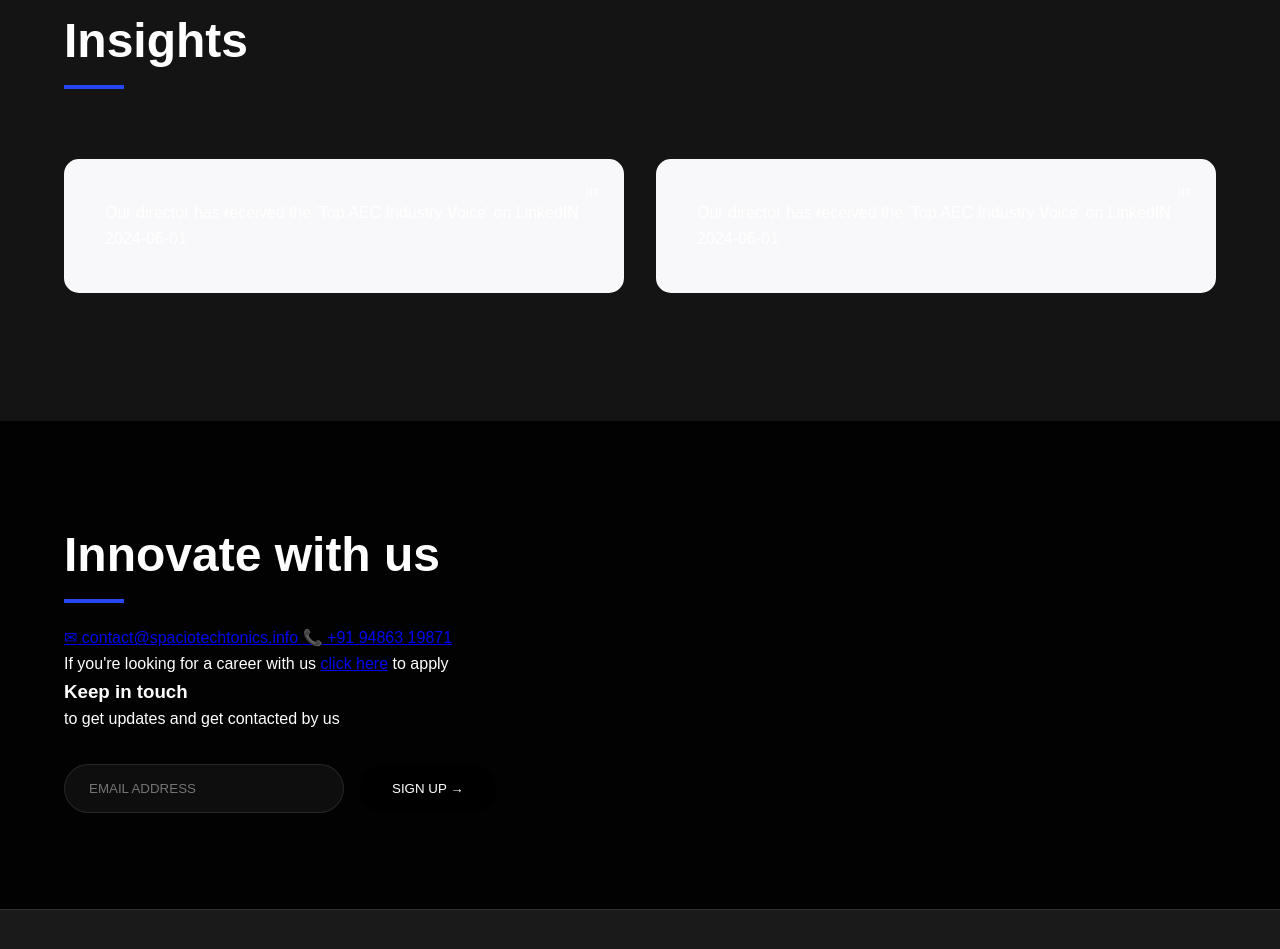
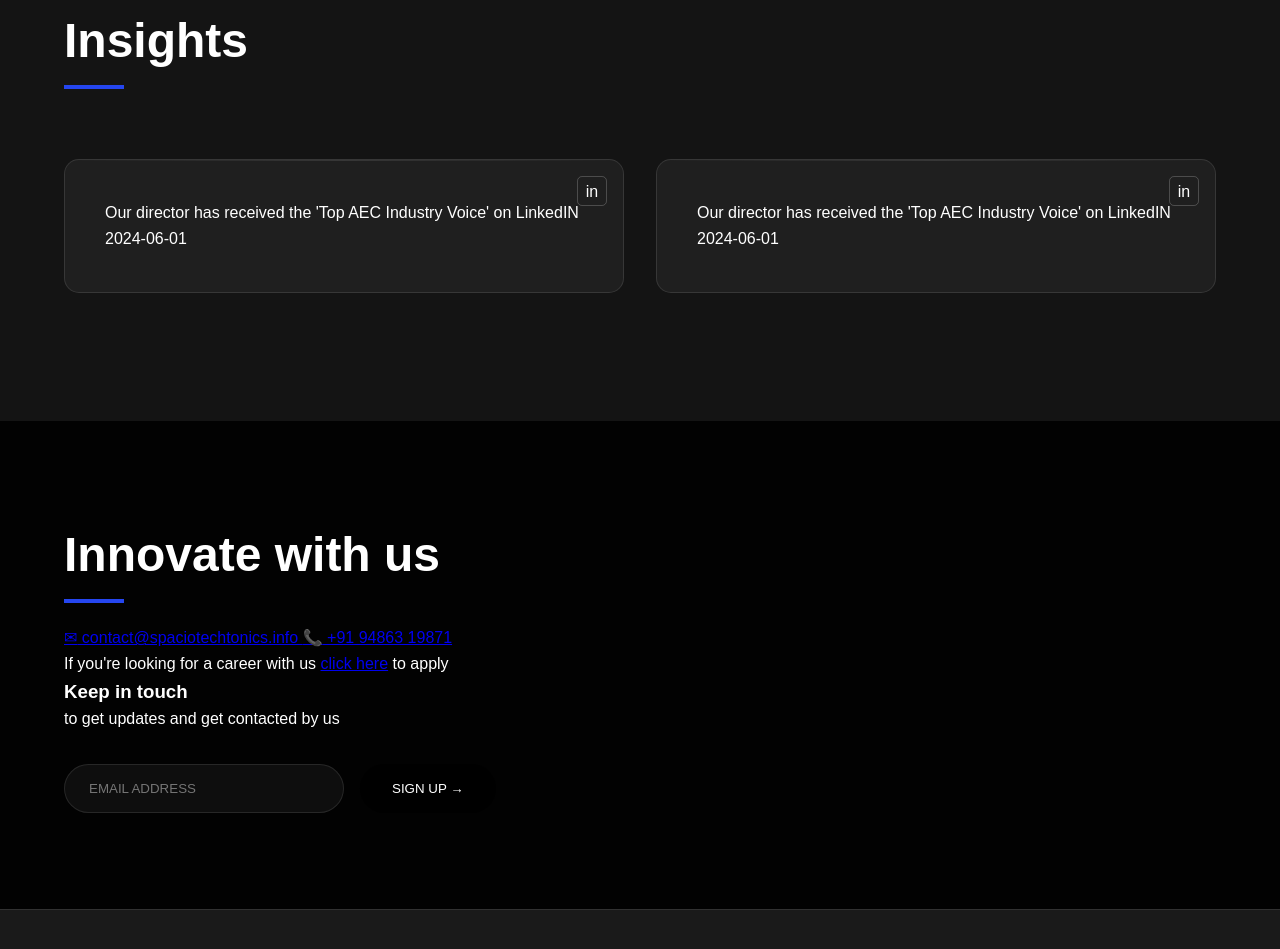
Before and after one commit to pratyek/assignment-, a plain HTML site: page index.html in a window 1280 px wide. Shown: the part 3160-4109 px from the top of the page. Drawn offline with Linux system fonts and the light colour scheme.

Commit message:
Update index.html

```diff
--- a/index.html
+++ b/index.html
@@ -117,12 +117,12 @@
         <div class="insights-slider">
             <button class="slider-btn prev-btn">←</button>
             <div class="insights-container">
-                <div class="insight-card"  style="background-color: #f8f8fa;">
+                <div class="insight-card">
                     <div class="linkedin-icon">in</div>
                     <p>Our director has received the 'Top AEC Industry Voice' on LinkedIN</p>
                     <span class="date">2024-06-01</span>
                 </div>
-                <div class="insight-card"  style="background-color: #f8f8fa;">
+                <div class="insight-card">
                     <div class="linkedin-icon">in</div>
                     <p>Our director has received the 'Top AEC Industry Voice' on LinkedIN</p>
                     <span class="date">2024-06-01</span>
```
